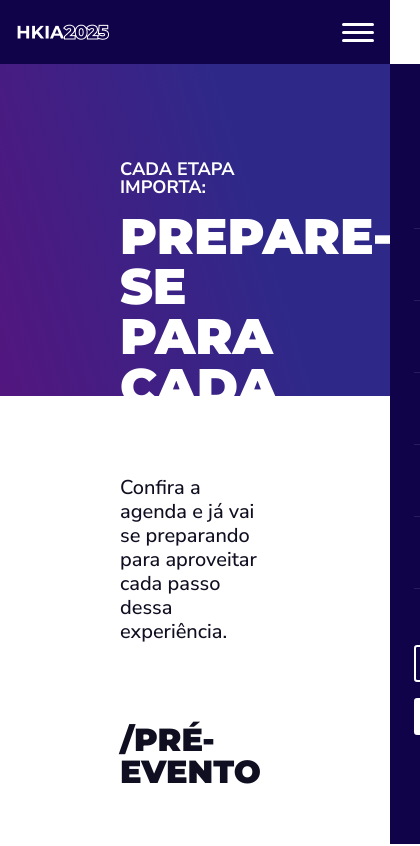
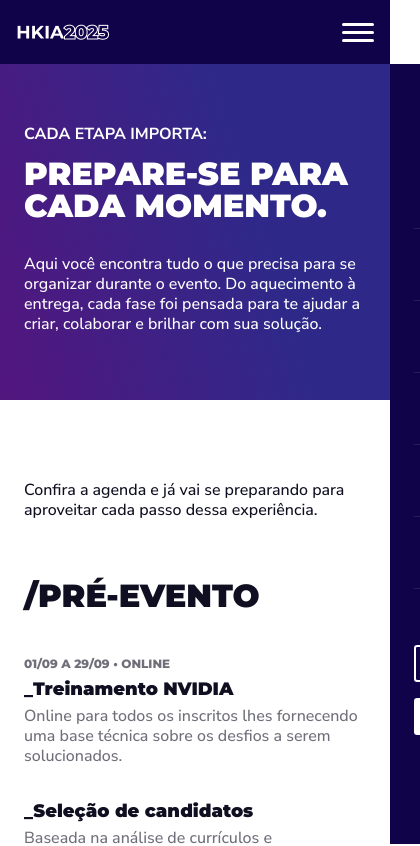
Before and after one commit to inc-coppe/hackaton-ia-2025-site, a React (Vite) app in the folder front/: page /cronograma in a window 390 px wide. Shown: the top 846 px of the page, 420 px wide, since content can reach past the window. Built offline with nearby package versions, Linux system fonts and the light colour scheme; no server answers; a web font is replaced by a local one.

Commit message:
feat: versão mobile
Adicionei a versão mobile de acordo com o figma.

```diff
--- a/front/src/pages/Cronograma/index.tsx
+++ b/front/src/pages/Cronograma/index.tsx
@@ -11,6 +11,7 @@ import {
   EventoBody,
   EventoContainer,
   EventoTitle,
+  InfoBodyContainer,
 } from "./style";
 import { CronogramaIntroContainer } from "./style";
 import { SubTitle } from "./style";
@@ -149,6 +150,7 @@ const Cronograma = () => {
           a criar, colaborar e brilhar com sua solução.
         </TitleBody>
       </CronogramaIntroContainer>
+
       <CronogramaBodyContainer>
         <PreDivisionText>
           Confira a agenda e já vai se preparando para aproveitar cada passo
@@ -162,12 +164,16 @@ const Cronograma = () => {
             <EventoContainer key={index}>
               <DataLugarText>{evento.dataLugar}</DataLugarText>
 
-              <EventoTitle>
-                <Circle />
-                {evento.titulo}
-              </EventoTitle>
+              <InfoBodyContainer>
+                <EventoTitle>
+                  <Circle />
+                  {evento.titulo}
+                </EventoTitle>
 
-              <EventoBody>{evento.descricao}</EventoBody>
+
+                <EventoBody>{evento.descricao}</EventoBody>
+
+              </InfoBodyContainer>
             </EventoContainer>
           ))}
         </CronogramaDayContainer>
--- a/front/src/pages/Cronograma/style.tsx
+++ b/front/src/pages/Cronograma/style.tsx
@@ -6,6 +6,13 @@ export const CronogramaBodyContainer = styled.div`
   padding-left: 7.5rem;
   padding-right: 7.5rem;
   padding-bottom: 7.5rem;
+
+  @media (max-width: 28rem) {
+    padding-left: 1.5rem;
+    padding-right: 1.5rem;
+    //padding-top: 4rem;
+    padding-bottom: 3.75rem;
+  }
 `;
 
 export const CronogramaDayContainer = styled.div`
@@ -16,6 +23,12 @@ export const CronogramaDayContainer = styled.div`
   display: flex;
   flex-direction: column;
   gap: 4rem;
+
+  @media (max-width: 28rem) {
+    border-left: 0;
+    gap: 2rem;
+
+  }
 `;
 
 export const CronogramaTitle = styled.div`
@@ -28,8 +41,14 @@ export const CronogramaTitle = styled.div`
   color: #0f0f21;
   text-transform: uppercase;
 
-  padding-top: 5rem;
-  padding-bottom: 4rem;
+  padding-top: 7.5rem;
+  padding-bottom: 2.5rem;
+
+  @media (max-width: 28rem) {
+    padding-bottom: 2.5rem;
+    padding-top: 3.75rem;
+
+  }
 `;
 
 export const Circle = styled.div`
@@ -45,6 +64,11 @@ export const Circle = styled.div`
   background-color: white;
   border: 0.125rem solid #377dff; /* círculo azul */
   border-radius: 50%;
+
+  @media (max-width: 28rem) {
+    border: 0;
+
+  }
 `;
 
 export const DataLugarText = styled.div`
@@ -58,6 +82,10 @@ export const DataLugarText = styled.div`
   text-transform: uppercase;
 
   padding-left: 1.5rem;
+
+  @media (max-width: 28rem) {
+    padding-left: 0;
+  }
 `;
 
 export const EventoTitle = styled.div`
@@ -72,6 +100,11 @@ export const EventoTitle = styled.div`
   color: #0f0f21;
 
   padding-left: 1.5rem;
+
+  @media (max-width: 28rem) {
+    padding-left: 0;
+    font-size: 1.125rem;
+  }
 `;
 
 export const EventoBody = styled.div`
@@ -84,9 +117,28 @@ export const EventoBody = styled.div`
   color: #0f0f2199;
 
   padding-left: 1.5rem;
+
+  @media (max-width: 28rem) {
+    padding-left: 0;
+    font-size: 1rem;
+    line-height: 1.25rem;
+  }
 `;
 
 export const EventoContainer = styled.div`
+  position: relative;
+
+  display: flex;
+  flex-direction: column;
+  gap: 0.5rem;
+
+  @media (max-width: 28rem) {
+    gap: 0.25rem;
+  }
+
+`;
+
+export const InfoBodyContainer = styled.div`
   position: relative;
 
   display: flex;
@@ -104,6 +156,14 @@ export const CronogramaIntroContainer = styled.div`
   padding-bottom: 12.5rem;
 
   background: linear-gradient(252.74deg, #2e2989 38.15%, #53167f 100%);
+
+  @media (max-width: 28rem) {
+    padding-left: 1.5rem;
+    padding-right: 1.5rem;
+    padding-top: 7.875rem;
+
+    height: 25rem;
+  }
 `;
 
 export const Title = styled.div`
@@ -115,6 +175,10 @@ export const Title = styled.div`
   text-align: left;
   text-transform: uppercase;
   color: #ffffff;
+
+  @media (max-width: 28rem) {
+    font-size: 2rem;
+  }
 `;
 
 export const SubTitle = styled.div`
@@ -128,6 +192,10 @@ export const SubTitle = styled.div`
   color: #ffffff;
 
   padding-bottom: 1rem;
+
+  @media (max-width: 28rem) {
+    font-size: 1rem;
+  }
 `;
 
 export const TitleBody = styled.div`
@@ -140,6 +208,11 @@ export const TitleBody = styled.div`
   color: #ffffff;
 
   padding-top: 2rem;
+
+  @media (max-width: 28rem) {
+    font-size: 1rem;
+    line-height: 1.25rem;
+  }
 `;
 
 export const Gradient = styled.img`
@@ -165,4 +238,9 @@ export const PreDivisionText = styled.div`
   color: #0f0f21;
 
   padding-top: 5rem;
+
+  @media (max-width: 28rem) {
+    font-size: 1rem;
+    line-height: 1.25rem;
+  }
 `;
```
